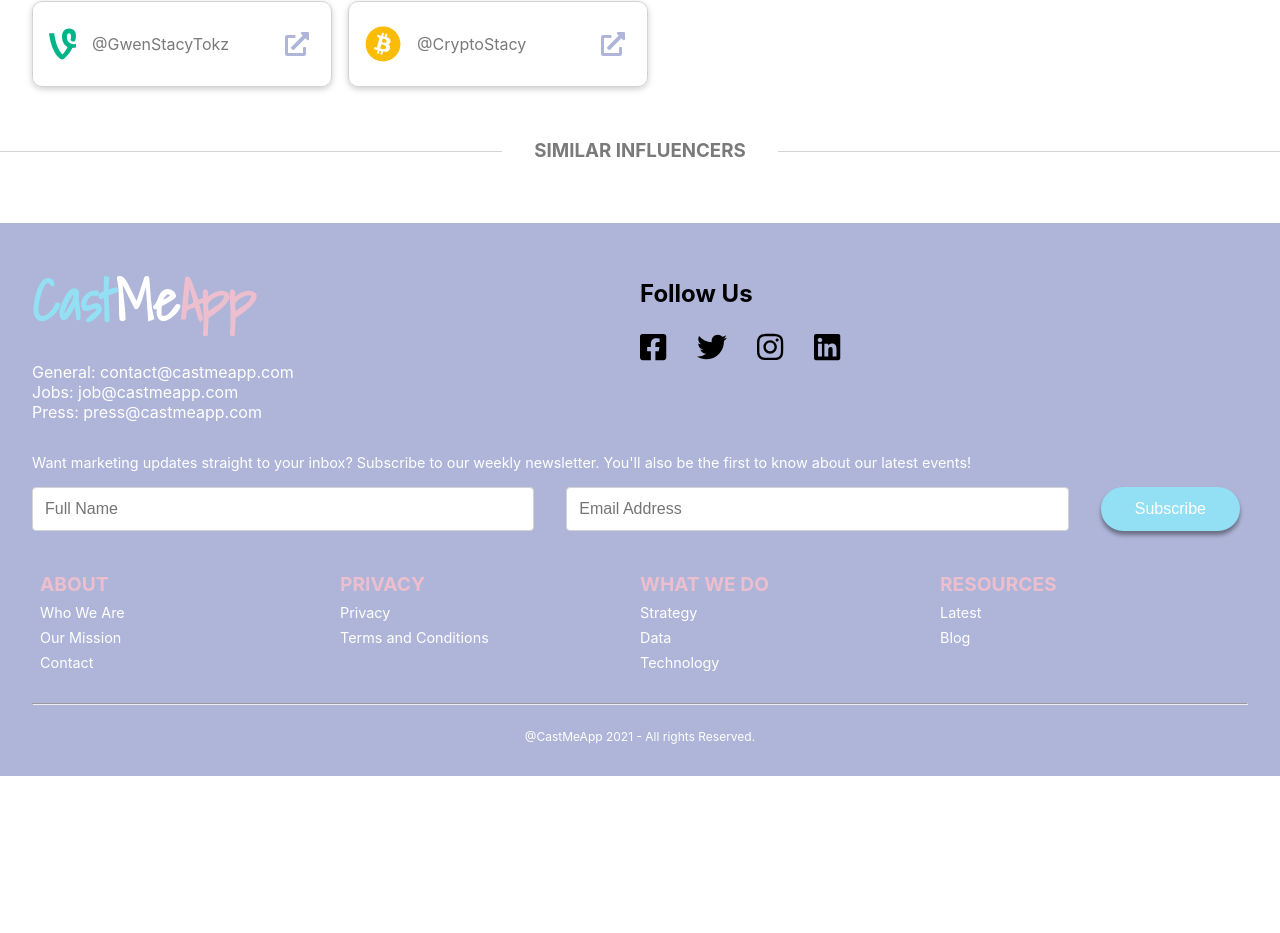
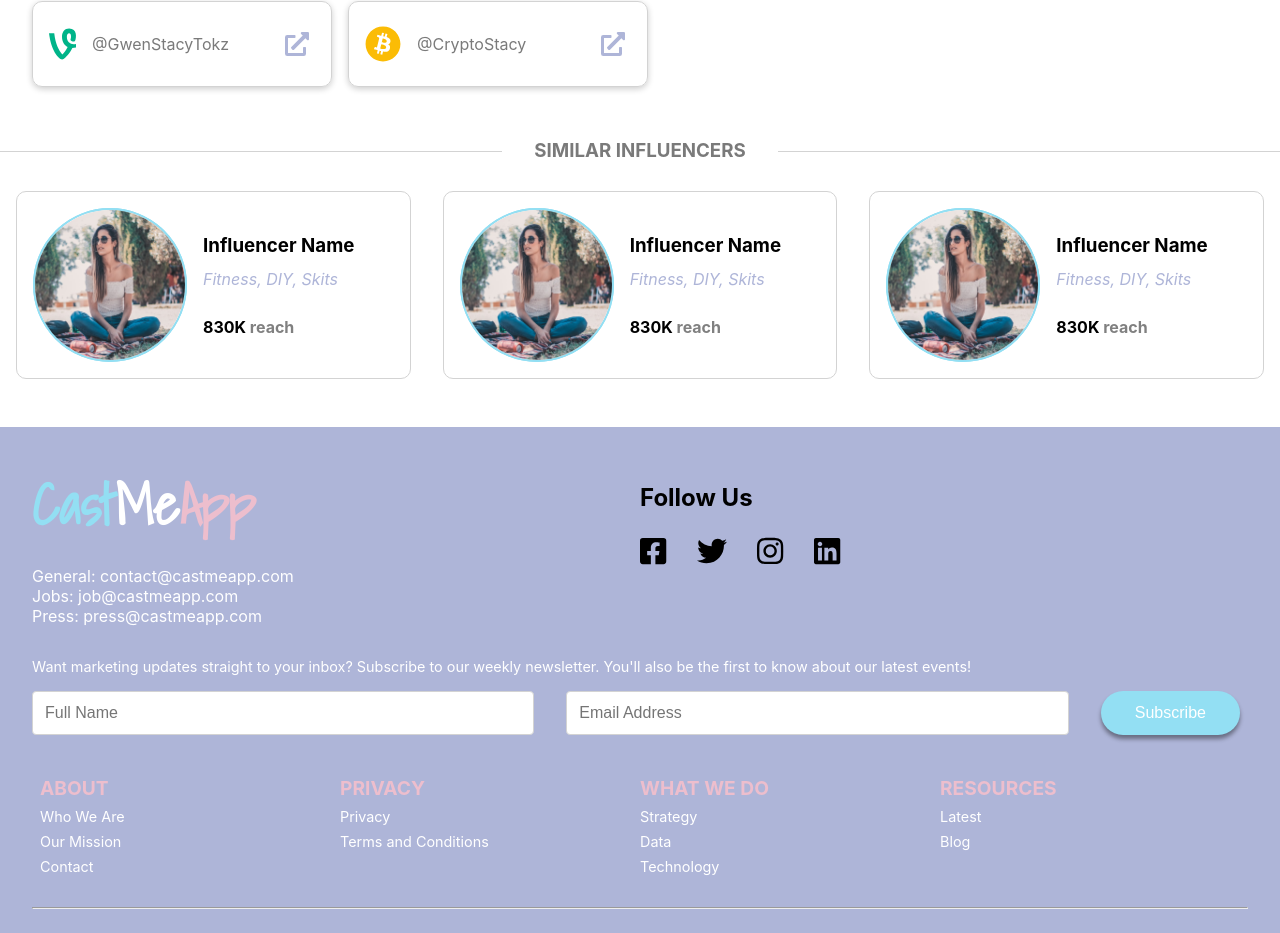
Before and after one commit to FrancisCalizo/ohio-taxidermy-supply, a Next.js app: page /talent/1 in a window 1280 px wide. Shown: the part 1044-1977 px from the top of the page. Before the commit the page ends 1820 px from the top, so only its background shows below. Built offline with nearby package versions, Linux system fonts and the light colour scheme.

Commit message:
feat: create similar influencers cards on single talent profile view

```diff
--- a/pages/talent/[influencerId].tsx
+++ b/pages/talent/[influencerId].tsx
@@ -103,7 +103,31 @@ export default function SingleInfluencer() {
 
       <SimilarContainer>
         <div style={{ display: 'flex', justifyContent: 'center' }}>
-          <h3>Similar Influencers</h3>
+          <h3 className="container-title">Similar Influencers</h3>
+        </div>
+
+        <div className="cards-container">
+          {[...Array(3)].map((_, key) => (
+            <SimilarCard key={key}>
+              <Image
+                src={`/images/talent-profile.jpg`}
+                alt="similar-profile"
+                width={150}
+                height={150}
+                quality={90}
+              />
+
+              <div className="card-info">
+                <h3 className="name" style={{ marginBottom: 0 }}>
+                  Influencer Name
+                </h3>
+                <p className="categories">Fitness, DIY, Skits </p>
+                <p style={{ fontWeight: 700 }}>
+                  830K <span style={{ color: 'gray' }}>reach</span>
+                </p>
+              </div>
+            </SimilarCard>
+          ))}
         </div>
       </SimilarContainer>
     </MainContainer>
@@ -112,9 +136,9 @@ export default function SingleInfluencer() {
 
 const SimilarContainer = styled.div`
   border-top: 1px solid lightgray;
-  margin: 1rem 0 0;
+  margin: 1rem 0;
 
-  h3 {
+  .container-title {
     display: inline-block;
     margin: 0 auto;
     background: white;
@@ -123,6 +147,40 @@ const SimilarContainer = styled.div`
     padding: 0 2rem;
     text-transform: uppercase;
     color: ${(props) => props.theme.colors.gray};
+  }
+
+  .cards-container {
+    display: flex;
+    justify-content: space-around;
+    margin-top: 1rem;
+  }
+`;
+
+const SimilarCard = styled.div`
+  display: flex;
+  border: 1px solid lightgray;
+  border-radius: 10px;
+  padding: 1rem;
+  width: 100%;
+  margin: 0 1rem;
+
+  img {
+    border-radius: 100px;
+    border: 2px solid ${(props) => props.theme.colors.teal} !important;
+  }
+
+  .card-info {
+    display: flex;
+    flex-direction: column;
+    justify-content: center;
+    margin-left: 1rem;
+    text-align: left;
+
+    .categories {
+      font-style: italic;
+      margin: 0.75rem 0;
+      color: ${(props) => props.theme.colors.purple};
+    }
   }
 `;
 
```
